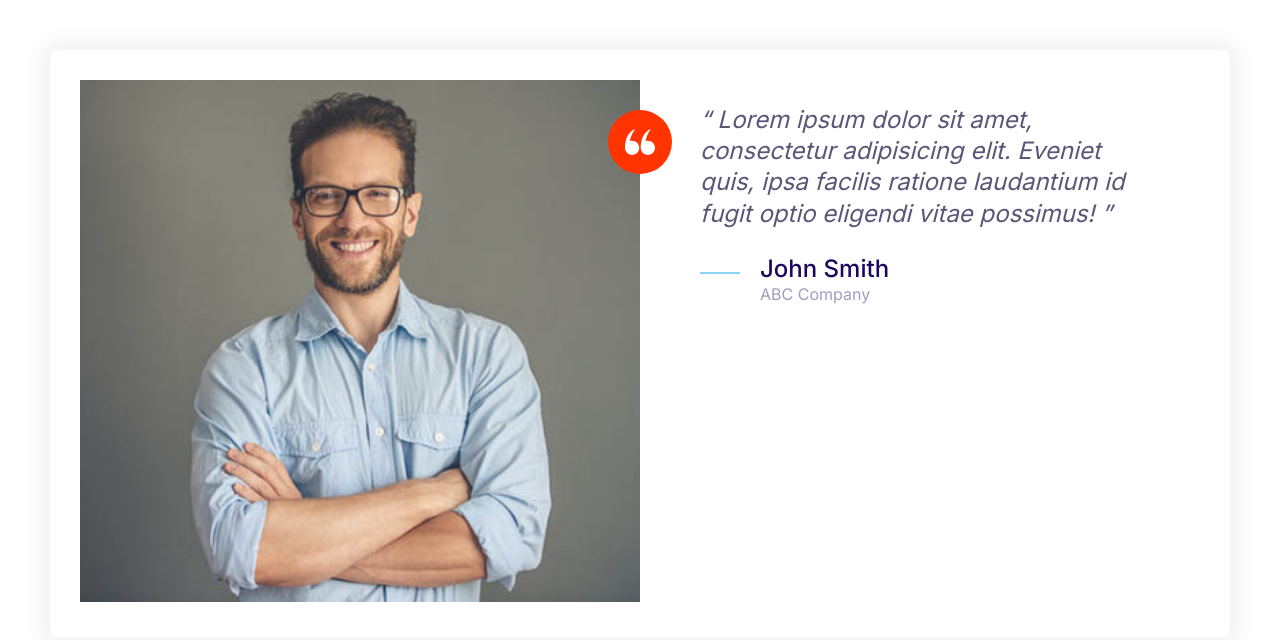
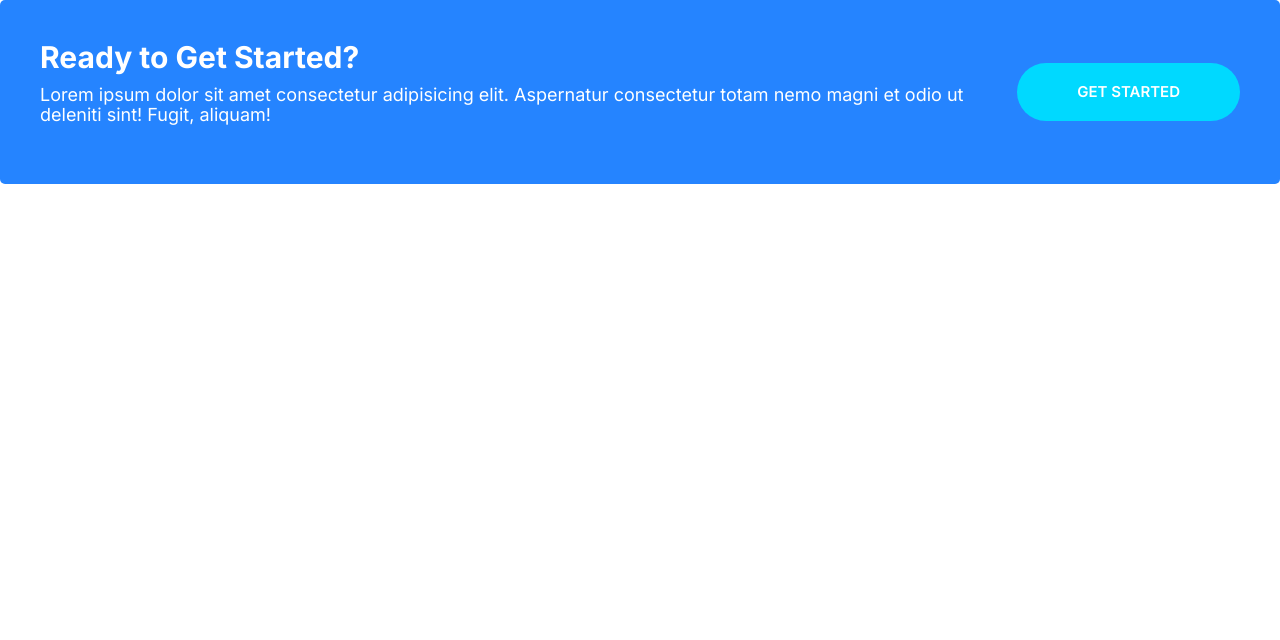
Before and after one commit to yoinspiration/moshify, a plain HTML site: page index.html in a window 1280 px wide. Drawn offline with Linux system fonts and the light colour scheme.

Commit message:
Build the callout component.

```diff
--- a/css/styles.css
+++ b/css/styles.css
@@ -247,6 +247,11 @@
   color: #fff;
 }
 
+.btn--stretched {
+  padding-left: 6rem;
+  padding-right: 6rem;
+}
+
 @media screen and (min-width: 1024px) {
   .btn {
     font-size: 1.5rem;
@@ -487,3 +492,44 @@
     margin-left: 6rem;
   }
 }
+
+/* Callouts */
+.callout {
+  border-radius: 5px;
+  padding: 4rem;
+}
+
+.callout--primary {
+  background: var(--color-primary);
+  color: #fff;
+}
+
+.callout__heading {
+  color: #fff;
+  font-size: 3rem;
+  margin-top: 0;
+}
+
+.callout .btn {
+  align-self: center;
+  justify-self: center;
+}
+
+.callout__content {
+  text-align: center;
+}
+
+@media screen and (min-width: 768px) {
+  .callout .grid--cols-2 {
+    grid-template-columns: 1fr auto;
+  }
+
+  .callout__content {
+    text-align: left;
+  }
+
+  .callout .btn {
+    justify-self: start;
+    margin-left: 2rem;
+  }
+}
--- a/index.html
+++ b/index.html
@@ -14,38 +14,17 @@
     <link rel="stylesheet" href="css/styles.css" />
   </head>
   <body>
-    <div style="padding: 5rem">
-      <div class="card testimonial">
-        <div class="grid grid--cols-2">
-          <div class="testimonial__image">
-            <img src="images/testimonial.jpg" alt="A happy, smiling customer" />
-            <span class="icon-container icon-container--accent">
-              <svg class="icon--small icon--white">
-                <use xlink:href="images/sprite.svg#quotes"></use>
-              </svg>
-            </span>
-          </div>
-          <blockquote class="quote">
-            <p class="quote__text">
-              Lorem ipsum dolor sit amet, consectetur adipisicing elit. Eveniet
-              quis, ipsa facilis ratione laudantium id fugit optio eligendi
-              vitae possimus!
-            </p>
-            <footer>
-              <div class="media">
-                <div class="media__image">
-                  <svg class="icon icon--primary quote__line">
-                    <use xlink:href="images/sprite.svg#line"></use>
-                  </svg>
-                </div>
-                <div class="media__body">
-                  <h3 class="media__title quote__author">John Smith</h3>
-                  <p class="quote__organization">ABC Company</p>
-                </div>
-              </div>
-            </footer>
-          </blockquote>
+    <div class="callout callout--primary">
+      <div class="grid grid--cols-2">
+        <div class="callout__content">
+          <h2 class="callout__heading">Ready to Get Started?</h2>
+          <p>
+            Lorem ipsum dolor sit amet consectetur adipisicing elit. Aspernatur
+            consectetur totam nemo magni et odio ut deleniti sint! Fugit,
+            aliquam!
+          </p>
         </div>
+        <a href="#" class="btn btn--secondary btn--stretched">Get Started</a>
       </div>
     </div>
   </body>
```
Also changed, not shown: components/callout.html (added, +12 -0 lines).
